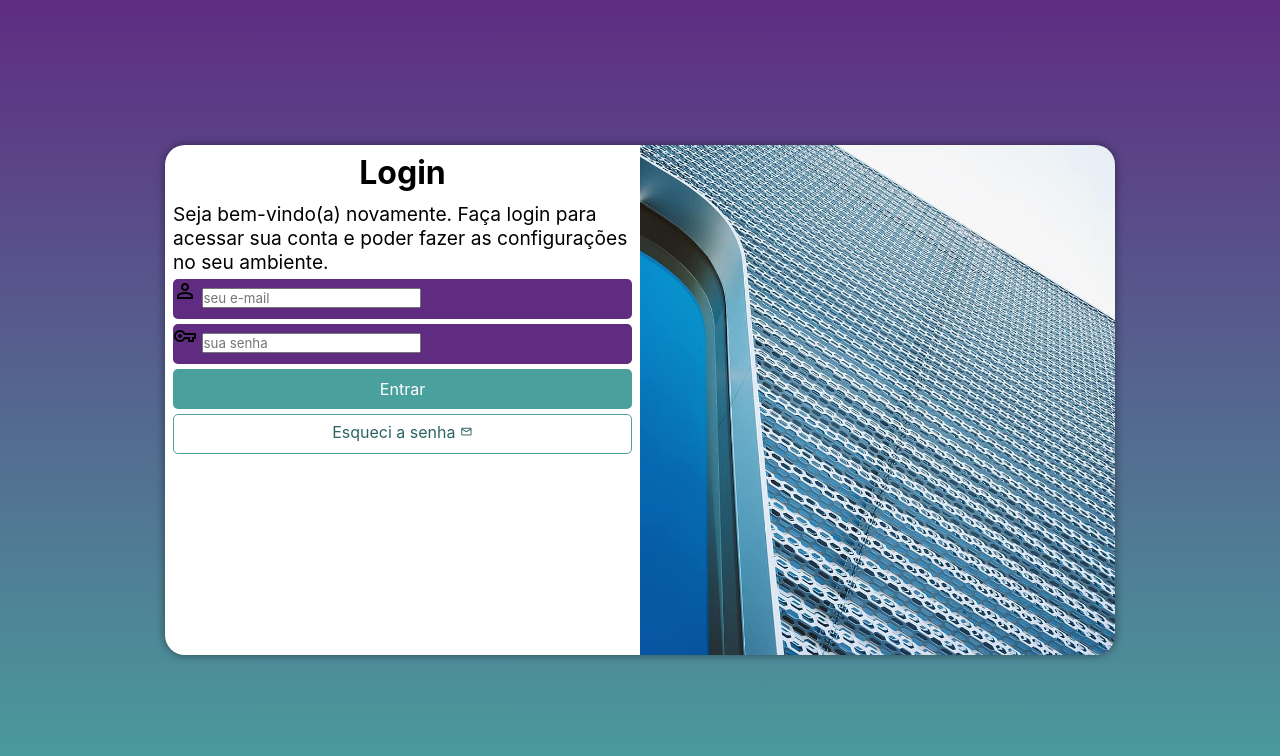
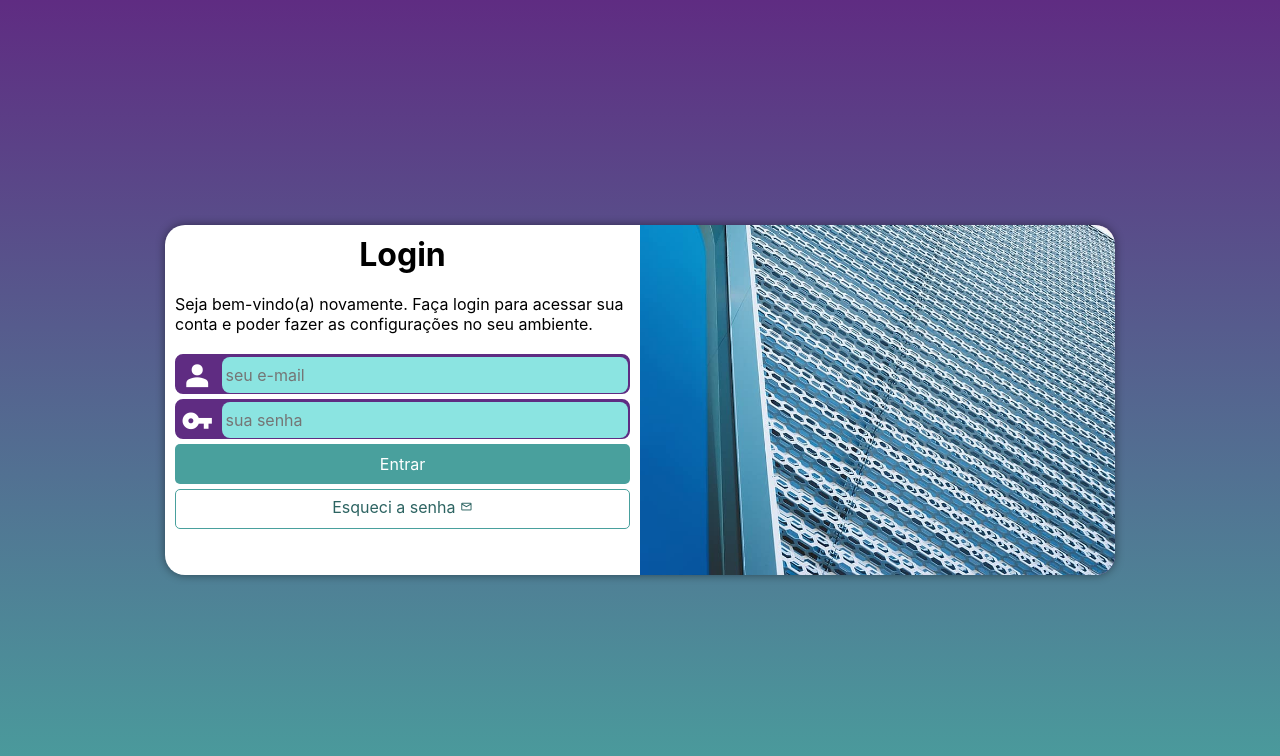
Before and after one commit to yasmimmoreira/projeto-login, a plain HTML site: page index.html in a window 1280 px wide. Drawn offline with nearby package versions, Linux system fonts and the light colour scheme.

Commit message:
finalizei o projeto-login

```diff
--- a/estilos/media-queries.css
+++ b/estilos/media-queries.css
@@ -16,7 +16,8 @@ Grandes Telas: Acima de 1200px
     }
 
     section#login {
-        width: 90vh;
+        width: 80vw;
+        height: 280px;
     }
 
     section#login > div#imagem {
@@ -29,6 +30,7 @@ Grandes Telas: Acima de 1200px
         float: right;
         width: 70%;
     }
+
 }
 
 @media screen and (min-width: 992px) {
@@ -38,6 +40,7 @@ Grandes Telas: Acima de 1200px
 
     section#login {
         width: 950px;
+        height: 350px;
     }
 
     section#login > div#imagem {
@@ -56,6 +59,7 @@ Grandes Telas: Acima de 1200px
     }
 
     div#formulario > p {
-        font-size: 1.2em;
+        font-size: 1em;
+        margin: 20px 0px;
     }
 }
--- a/estilos/style.css
+++ b/estilos/style.css
@@ -37,7 +37,6 @@ section#login {
     position: absolute;
     top: 50%;
     left: 50%;
-    transform: translate(-50%, -50%);
     overflow: hidden;
 
     background-color: white;
@@ -48,6 +47,7 @@ section#login {
 
     transition: width 0.3s, height 0.3s;
     transition-timing-function: ease;
+    transform: translate(-50%, -50%);
 }
 
 section#login > div#imagem {
@@ -60,7 +60,7 @@ section#login > div#imagem {
 
 section#login > div#formulario {
     display: block;
-    padding: 8px;
+    padding: 10px;
 }
 
 div#formulario > h1 {
@@ -75,14 +75,37 @@ div#formulario > p {
 form > div.campo {
     display: block;
     background-color: var(--cor02);
+    border: 2px solid var(--cor02);
     width: 100%;
     height: 40px;
     margin: 5px 0px;
-    border-radius: 5px;
+    border-radius: 8px;
 }
 
-form > div.campo > label {
+div.campo > label {
     display: none;
+}
+
+div.campo > span {
+    color: white;
+    font-size: 1.9em;
+    width: 40px;
+    padding: 5px;
+}
+
+div.campo > input {
+    width: calc(100% - 45px);
+    background-color: #8be4e1;
+    border: none;
+    font-size: 1em;
+    height: 100%;
+    border-radius: 8px;
+    padding: 4px;
+    transform: translateY(-10px);
+}
+
+div.campo > input:focus-within {
+    background-color: white;
 }
 
 form > input[type=submit] {
--- a/index.html
+++ b/index.html
@@ -6,7 +6,7 @@
     <title>Login</title>
     <link rel="stylesheet" href="estilos/style.css">
     <link rel="stylesheet" href="estilos/media-queries.css">
-    <link href="https://fonts.googleapis.com/css2?family=Material+Symbols+Outlined" rel="stylesheet" />
+    <link href="https://fonts.googleapis.com/css2?family=Material+Symbols+Outlined:opsz,wght,FILL,GRAD@20..48,100..700,0..1,-50..200" rel="stylesheet" />
 </head>
 <body>
     <main>
@@ -17,13 +17,13 @@
                 <h1>Login</h1>
                 <p>Seja bem-vindo(a) novamente. Faça login para acessar sua conta e poder fazer as configurações no seu ambiente.</p>
                 <form action="login.php" method="post" autocomplete="on">
-                    <div class="campo">
+                    <div class="campo" style="font-variation-settings: 'FILL' 1, 'wght' 700, 'GRAD' 0, 'opsz' 48;">
                         <span class="material-symbols-outlined">person</span>
                         <input type="email" name="login" id="ilogin" required autocomplete="email" placeholder="seu e-mail" maxlength="30">
                         <label for="ilogin">Login</label>
                     </div>
 
-                    <div class="campo">
+                    <div class="campo" style="font-variation-settings: 'FILL' 1, 'wght' 700, 'GRAD' 0, 'opsz' 48;">
                         <span class="material-symbols-outlined">vpn_key</span>
                         <input type="password" name="senha" id="isenha" placeholder="sua senha" autocomplete="current-password" required minlength="8" maxlength="20">
                         <label for="isenha">Senha</label>
```
